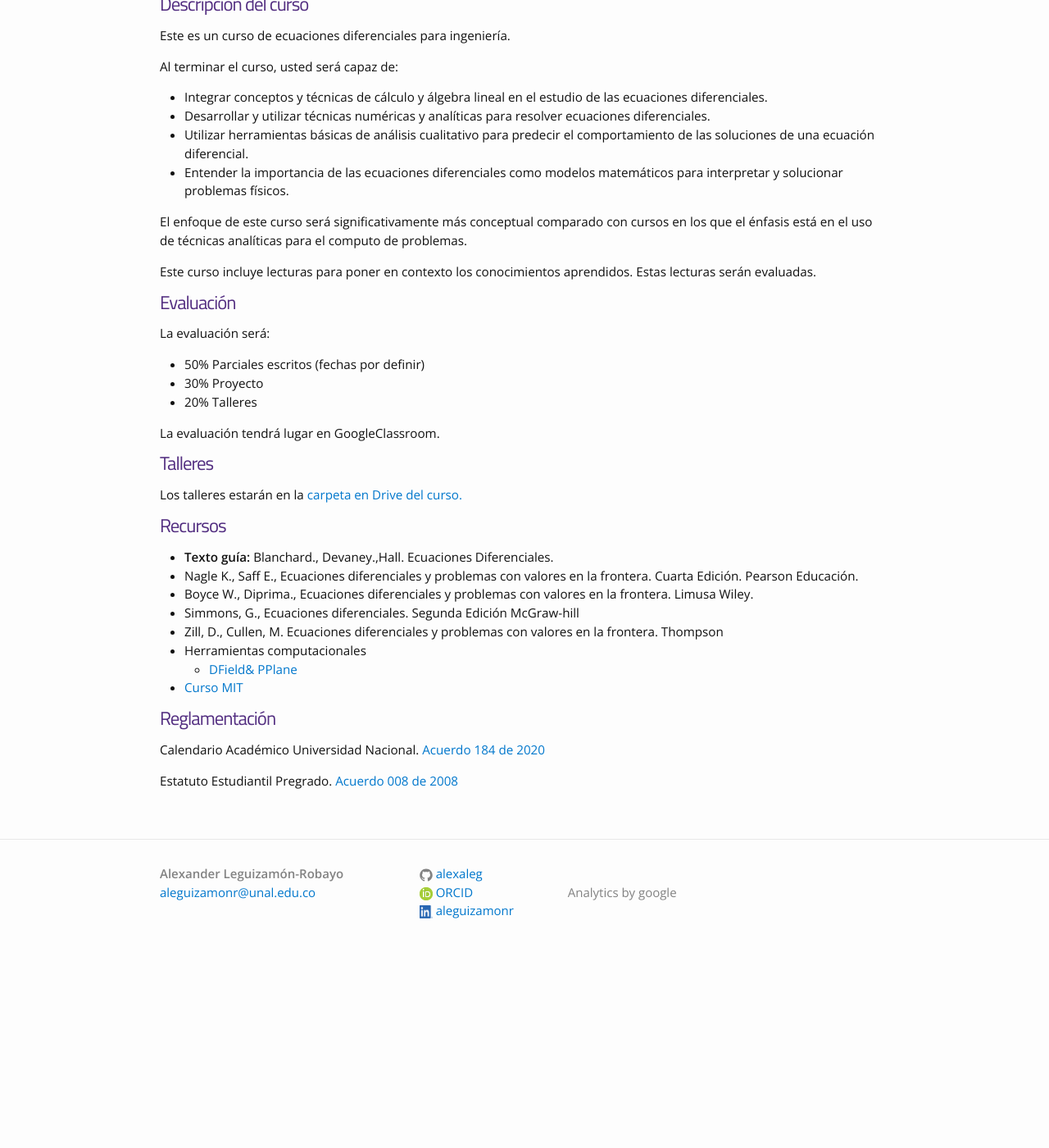
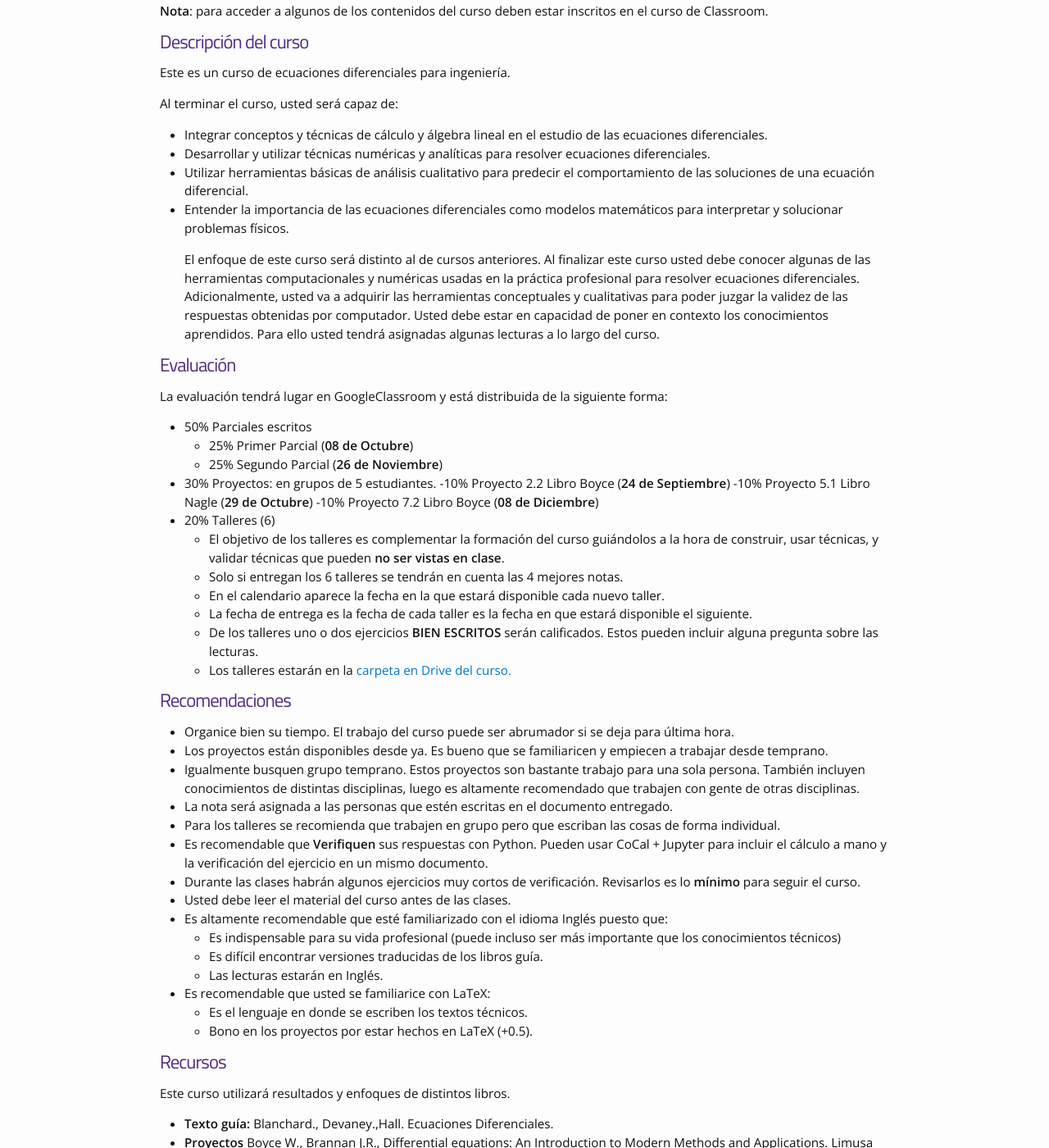
Before and after one commit to jdavidbel/jdavidbel.github.io, a Jekyll site: the page built from teaching/2020ii/eqdiff.md, in a window 1280 px wide and 1400 px high, scrolled down 595 px. Shown: the whole window at 82% size. Built offline with Jekyll 4.4.1, drawn with Linux system fonts in a browser that asks for light colours; before the commit the page ends 1777 px from its top, so only the background shows below that; some of the changed text lies outside the part shown.

Commit message:
Updated references evaluation CV and index

```diff
--- a/Gemfile
+++ b/Gemfile
@@ -8,7 +8,7 @@ source "https://rubygems.org"
 #
 # This will help ensure the proper Jekyll version is running.
 # Happy Jekylling!
-gem "jekyll", "~> 3.8.6"
+gem "jekyll", "~> 4.1.1"
 
 # This is the default theme for new Jekyll sites. You may change this to anything you like.
 gem "minima", "~> 2.0"
--- a/_config.yml
+++ b/_config.yml
@@ -13,7 +13,7 @@
 # you will see them accessed via {{ site.title }}, {{ site.email }}, and so on.
 # You can create any custom variable you would like, and they will be accessible
 # in the templates via {{ site.myvariable }}.
-title: Alexander Leguizamón-Robayo
+title: Alexander LR
 email: aleguizamonr@unal.edu.co
 description:
 #Powered by <a href="http://jekyllthemes.org/themes/svm-ngvb/">Steve's NGVB theme.</a>
--- a/_data/menu.yml
+++ b/_data/menu.yml
@@ -13,8 +13,8 @@
 #- title: "Blog"
 #  href: "/blog/"
 
-- title: "Contact"
-  href: "/contact/"
+#- title: "Contact"
+  #href: "/contact/"
 
 #- title: "Miscellany"
 #  href: "/miscellany/"
--- a/teaching/2020ii/eqdiff.md
+++ b/teaching/2020ii/eqdiff.md
@@ -11,6 +11,9 @@ title: Ecuaciones Diferenciales 2020-II
 <br> <ins>Docente:</ins> Alexander Leguizamón
 <br> <ins>Correo:</ins> [aleguizamonr@unal.edu.co](mailto:aleguizamonr@unal.edu.co)
 <br> <ins>Lugar:</ins> Google Meet  - [Link](https://meet.google.com/lookup/dckleuonix)
+<br> <ins>Calendario:</ins> [Ver Archivo en Drive](https://docs.google.com/spreadsheets/d/1_MjxkVWJ-wF5PxZZYBbYpcTnrE9eyr_orTvKbwb7JBM/edit?usp=sharing])
+<br>
+**Nota**: para acceder a algunos de los contenidos del curso deben estar inscritos en el curso de Classroom.
 
 # Descripción del curso
 Este es un curso de ecuaciones diferenciales para ingeniería.
@@ -21,29 +24,75 @@ Al terminar el curso, usted será capaz de:
 - Utilizar herramientas básicas de análisis cualitativo para predecir el comportamiento de las soluciones de una ecuación diferencial.
 - Entender la importancia de las ecuaciones diferenciales como modelos matemáticos para interpretar y solucionar problemas físicos.
 
-El enfoque de este curso será significativamente más conceptual comparado con cursos en los que el énfasis está en el uso de técnicas analíticas para el computo de problemas.
+    El enfoque de este curso será distinto al de cursos anteriores.
+    Al finalizar este curso usted debe conocer algunas de las herramientas computacionales y numéricas usadas en la práctica profesional para resolver ecuaciones diferenciales.
+    Adicionalmente, usted va a adquirir las herramientas conceptuales y cualitativas para poder juzgar la validez de las respuestas obtenidas por computador.
+    Usted debe estar en capacidad de poner en contexto los conocimientos aprendidos.
+    Para ello usted tendrá asignadas algunas lecturas a lo largo del curso.
 
-Este curso incluye lecturas para poner en contexto los conocimientos aprendidos. Estas lecturas serán evaluadas.
 # Evaluación
-La evaluación será:
-- 50% Parciales escritos (fechas por definir)
-- 30% Proyecto
-- 20% Talleres
+La evaluación tendrá lugar en GoogleClassroom y está distribuida de la siguiente forma:
+- 50% Parciales escritos
+    - 25% Primer Parcial (**08 de Octubre**)
+    - 25% Segundo Parcial (**26 de Noviembre**)
+- 30% Proyectos: en grupos de 5 estudiantes.
+    -10% Proyecto 2.2 Libro Boyce (**24 de Septiembre**)
+    -10% Proyecto 5.1 Libro Nagle (**29 de Octubre**)
+    -10% Proyecto 7.2 Libro Boyce (**08 de Diciembre**)
+- 20% Talleres (6)
+    - El objetivo de los talleres es complementar la formación del curso guiándolos a la hora de construir, usar técnicas, y validar técnicas que pueden **no ser vistas en clase**.
+    - Solo si entregan los 6 talleres se tendrán en cuenta las 4 mejores notas.
+    - En el calendario aparece la fecha en la que estará disponible cada nuevo taller.
+    - La fecha de entrega es la fecha de cada taller es la fecha en que estará disponible el siguiente.
+    - De los talleres uno o dos ejercicios **BIEN ESCRITOS** serán calificados. Estos pueden incluir alguna pregunta sobre las lecturas.
+    - Los talleres estarán en la [carpeta en Drive del curso.](https://drive.google.com/drive/folders/1qarcnN5hR8Ej5jjFyGUKtRSi7DIxGAE2?usp=sharing)
 
-La evaluación tendrá lugar en GoogleClassroom.
-
-# Talleres
-Los talleres estarán en la [carpeta en Drive del curso.](https://drive.google.com/drive/folders/1qarcnN5hR8Ej5jjFyGUKtRSi7DIxGAE2?usp=sharing)
+# Recomendaciones
+- Organice bien su tiempo. El trabajo del curso puede ser abrumador si se deja para última hora.
+- Los proyectos están disponibles desde ya. Es bueno que se familiaricen y empiecen a trabajar desde temprano.
+- Igualmente busquen grupo temprano. Estos proyectos son bastante trabajo para una sola persona. También incluyen conocimientos de distintas disciplinas, luego es altamente recomendado que trabajen con gente de otras disciplinas.
+- La nota será asignada a las personas que estén escritas en el documento entregado.
+- Para los talleres se recomienda que trabajen en grupo pero que escriban las cosas de forma individual.
+- Es recomendable que **Verifiquen** sus respuestas con Python. Pueden usar CoCal + Jupyter para incluir el cálculo a mano y la verificación del ejercicio en un mismo documento.
+- Durante las clases habrán algunos ejercicios muy cortos de verificación. Revisarlos es lo **mínimo** para seguir el curso.
+- Usted debe leer el material del curso antes de las clases.
+- Es altamente recomendable que esté familiarizado con el idioma Inglés puesto que:
+    - Es indispensable para su vida profesional (puede incluso ser más importante que los conocimientos técnicos)
+    - Es difícil encontrar versiones traducidas de los libros guía.
+    - Las lecturas estarán en Inglés.
+- Es recomendable que usted se familiarice con LaTeX:
+    - Es el lenguaje en donde se escriben los textos técnicos.
+    - Bono en los proyectos por estar hechos en LaTeX (+0.5).
 
 # Recursos
+Este curso utilizará resultados y enfoques de distintos libros.
 - **Texto guía:** Blanchard., Devaney.,Hall. Ecuaciones Diferenciales.
--    Nagle K., Saff E., Ecuaciones diferenciales y problemas con valores en la frontera. Cuarta Edición. Pearson Educación.
--    Boyce W., Diprima., Ecuaciones diferenciales y problemas con valores en la frontera. Limusa Wiley.
--    Simmons, G., Ecuaciones diferenciales. Segunda Edición McGraw-hill
+- **Proyectos**  Boyce W., Brannan J.R., Differential equations: An Introduction to Modern Methods and Applications. Limusa Wiley.
+- **Proyectos**   Nagle K., Saff E., Ecuaciones diferenciales y problemas con valores en la frontera. Cuarta Edición. Pearson Educación.
 -    Zill, D., Cullen, M. Ecuaciones diferenciales y problemas con valores en la frontera. Thompson
--    Herramientas computacionales
-       - [DField& PPlane](https://math.rice.edu/~dfield/)
+
+La herramienta computacional escogida para este curso es Python:
+-  Python: [anaconda](https://www.anaconda.com/products/individual) [Tutorial instalación en Windows](https://www.youtube.com/watch?v=YQu4OPmQ8Q0)
+   -  MAC: utilizar brew.
+   -  Linux: utilizar gestor de paquetes de su distribución.
+- Python Online: [CoCalc](https://cocalc.com/doc/python.html)
+- Librerías:
+   - [Numpy](https://numpy.org/devdocs/user/quickstart.html): cálculo numérico en python.
+   - [SymPy](https://docs.sympy.org/latest/tutorial/index.html): cálculo simbólico en python.
+   - [Matplotlib](https://matplotlib.org/3.3.1/users/index.html): gráficos en python.
+   - [SciPy](https://www.scipy.org/getting-started.html): computación científica en python. **AVANZADA**
+
+Todas estas herramientas son libres y de código abierto.
+- Para complementar su formación es importante que usted lea las lecturas que se van a dejar a lo largo del curso. Estas lecturas estarán en Classroom.
+
+- Otras herramientas:
+   - [DField& PPlane](https://math.rice.edu/~dfield/)
 - [Curso MIT](https://ocw.mit.edu/courses/mathematics/18-03-differential-equations-spring-2010/index.htm)
+Para aprender a usar LaTeX:
+- [Tutoriales Overleaf](https://www.overleaf.com/learn/latex/Learn_LaTeX_in_30_minutes)
+- Para usar Latex en línea: [Overleaf](https://www.overleaf.com/)
+- Para usarlo en el computador: [TeXStudio](https://www.texstudio.org/)
+- Un programa que hace LaTeX menos intimidante: [LyX](https://www.lyx.org/)
 
 # Reglamentación
 Calendario Académico Universidad Nacional. [Acuerdo 184 de 2020](http://www.legal.unal.edu.co/rlunal/home/doc.jsp?d_i=95322)
```
Also changed, not shown: cv.md (+1 -0 lines), index.md (+6 -5 lines), Gemfile.lock, README.md.
